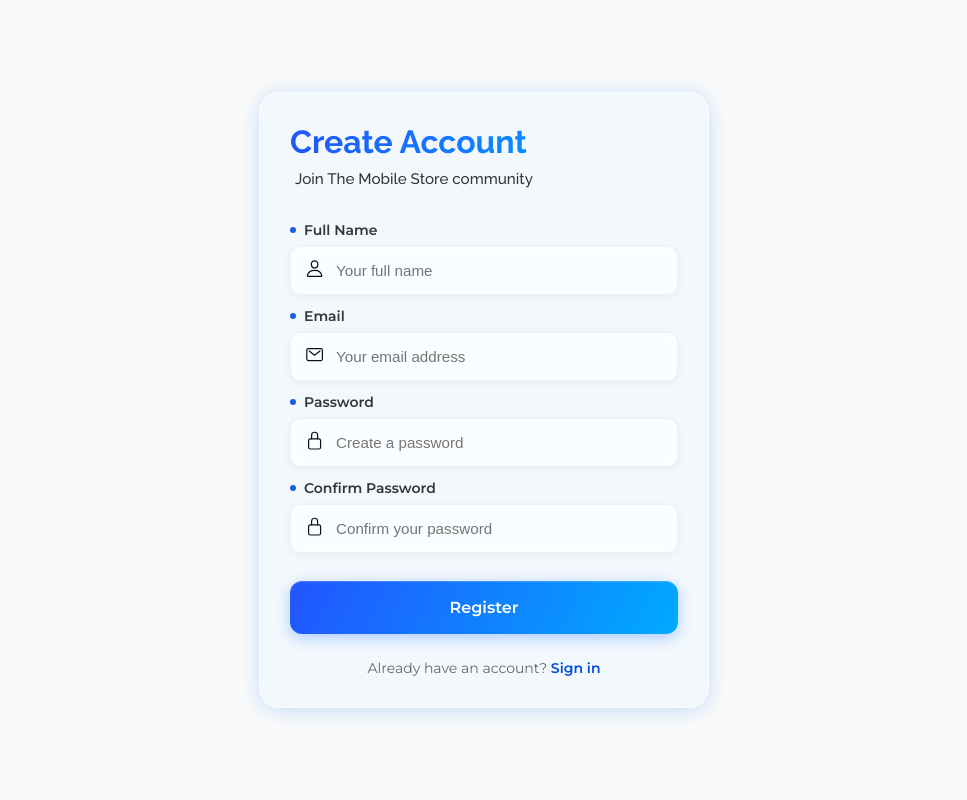
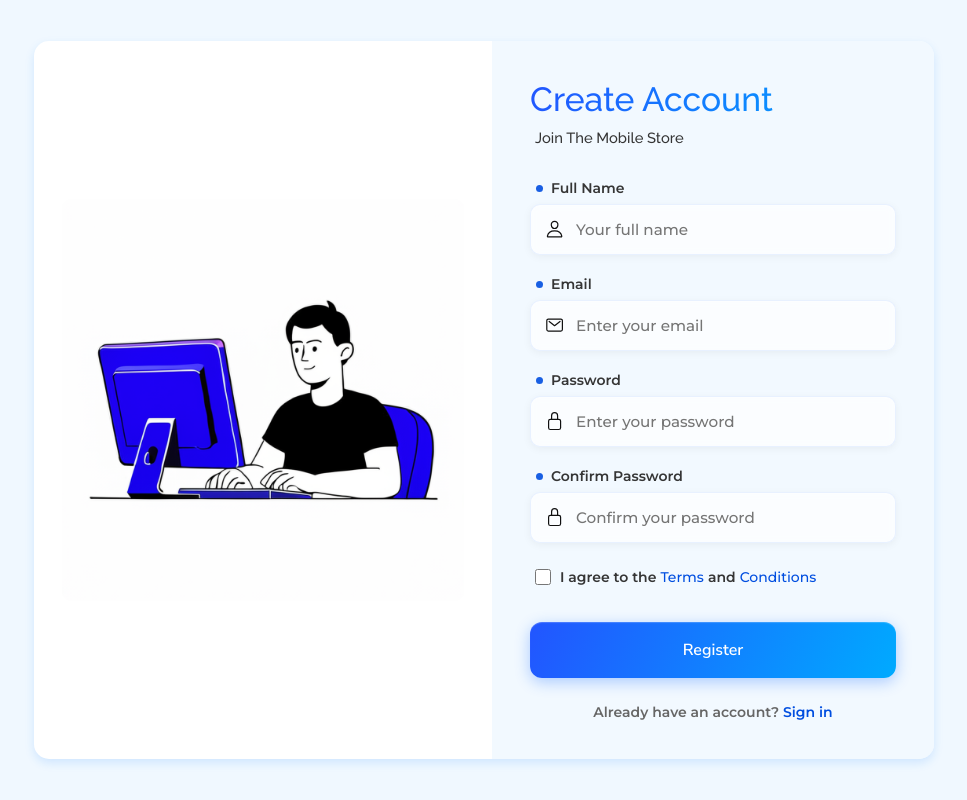
Before and after one commit to YashGajjar-19/The-Mobile-Store, a PHP site: page /user/register.html in a window 1280 px wide. Shown: the whole page, without its empty margins (156-1123 px from the left). Run offline with PHP 8.4, Linux system fonts and the light colour scheme.

Commit message:
UI Improvements

```diff
--- a/assets/css/base/_reset.css
+++ b/assets/css/base/_reset.css
@@ -1,7 +1,7 @@
 /* Browser reset/normalize */
 
 /* Font Imports */
-@import url('https://fonts.googleapis.com/css2?family=Comfortaa:wght@300..700&family=Montserrat:ital,wght@0,100..900;1,100..900&family=Poppins:ital,wght@0,100;0,200;0,300;0,400;0,500;0,600;0,700;0,800;0,900;1,100;1,200;1,300;1,400;1,500;1,600;1,700;1,800;1,900&family=Raleway:ital,wght@0,100..900;1,100..900&display=swap');
+@import url('https://fonts.googleapis.com/css2?family=Montserrat:ital,wght@0,100..900;1,100..900&family=Nunito+Sans:ital,opsz,wght@0,6..12,200..1000;1,6..12,200..1000&family=Quicksand:wght@300..700&family=Raleway:ital,wght@0,100..900;1,100..900&display=swap');
 
 /* Base Styles */
 * {
@@ -12,6 +12,7 @@
 
 html,
 body {
-    font-family: 'Poppins', 'Comfortaa', 'Montserrat', 'Raleway' sans-serif;
+    font-family: 'Raleway', 'Quicksand', 'Montserrat', 'Nunito Sans', sans-serif;
     background-color: var(--body);
+    scroll-behavior: smooth;
 }
--- a/assets/css/base/_typography.css
+++ b/assets/css/base/_typography.css
@@ -7,7 +7,8 @@
 }
 
 .form-header h2 {
-  font-size: 2rem;
+  font-family: var(--heading);
+  font-size: 2.1rem;
   color: var(--glass);
   margin-bottom: 10px;
   background: var(--gradient);
@@ -18,7 +19,7 @@
 
 .form-header p {
   color: var(--dark);
-  font-size: 0.95rem;
+  font-size: 0.92rem;
   margin-left: 5px;
   margin-bottom: 10px;
 }
--- a/assets/css/base/_variables.css
+++ b/assets/css/base/_variables.css
@@ -4,8 +4,8 @@
     --blue: #004EE0;
     --darkblue: #042E7B;
     --lightblue: #1883FF;
-    --background: rgba(233, 245, 255, 0.450);
-    --body: #FAFAFA;
+    --background: rgba(231, 244, 255, 0.555);
+    --body: #f0f8ff;
     --green: #079844;
     --yellow: #F3CF31;
     --red: #F62F32;
@@ -33,8 +33,8 @@
 
     /* Fonts */
     --heading: 'Raleway', sans-serif;
-    --paragraph: 'Poppins', sans-serif;
-    --prize: 'Montserrat', sans-serif;
+    --paragraph: 'Montserrat', sans-serif;
+    --prize: 'Nunito Sans', sans-serif;
 
     /* Font Size */
     --heading-sz: 35px;
--- a/assets/css/components/_button.css
+++ b/assets/css/components/_button.css
@@ -71,7 +71,7 @@
 /* Wishlist Button */
 .wishlist-btn {
   position: absolute;
-  top: 8px;
+  top: 11px;
   right: 12px;
   background: transparent;
   border-radius: 50%;
--- a/assets/css/components/_cards.css
+++ b/assets/css/components/_cards.css
@@ -1,15 +1,11 @@
 /* Form Cards */
 .form-card {
+  font-family: 'Lexend', sans-serif;
   width: 100%;
   max-width: 450px;
-  padding: 30px;
+  padding: 18px;
   border-radius: 20px;
   z-index: 1;
-  background: var(--background);
-  border: 1px solid rgba(255, 255, 255, 0.4);
-  box-shadow: var(--light-shadow);
-  backdrop-filter: blur(16px) saturate(180%);
-  -webkit-backdrop-filter: blur(16px) saturate(180%);
   transform-style: preserve-3d;
   transition: all 0.5s cubic-bezier(0.175, 0.885, 0.32, 1.275);
   position: relative;
--- a/assets/css/components/_forms.css
+++ b/assets/css/components/_forms.css
@@ -24,9 +24,51 @@
     z-index: 0;
 }
 
+/* New styles for the two-column wrapper */
+.form-wrapper {
+    display: flex;
+    background: #fff;
+    border-radius: 15px;
+    overflow: hidden;
+    box-shadow: var(--shadow);
+    max-width: 900px;
+    width: 90%;
+    z-index: 1;
+    transition: all 0.5s ease;
+}
+
+.form-wrapper:hover {
+    box-shadow: var(--dark-shadow);
+}
+
+.form-image-column {
+    flex: 1;
+    display: flex;
+    justify-content: center;
+    align-items: center;
+    background: linear-gradient(135deg, var(--blue), var(--secondary));
+    padding: 28px;
+}
+
+.form-image-column .login-image {
+    max-width: 100%;
+    height: auto;
+    border-radius: 10px;
+    object-fit: cover;
+}
+
+.form-content-column {
+    background: var(--background);
+    flex: 1;
+    padding: 20px;
+    display: flex;
+    flex-direction: column;
+    justify-content: center;
+}
+
 /* Form Labels */
 .form-label {
-    font-family: var(--prize);
+    font-family: var(--paragraph);
     font-weight: 600;
     font-size: 14px;
     color: var(--dark);
@@ -41,42 +83,28 @@
 .form-label::before {
     content: '';
     display: inline-block;
-    width: 6px;
-    height: 6px;
+    margin-left: 6px;
+    width: 7px;
+    height: 7px;
+    border-radius: 50%;
     background: var(--blue);
-    border-radius: 50%;
     opacity: 0.9;
-}
-
-.form-label::after {
-    content: '';
-    position: absolute;
-    bottom: -2px;
-    left: 0;
-    width: 0;
-    height: 2px;
-    background: var(--gradient);
-    transition: width 0.3s ease;
-}
-
-.form-label.required::after {
-    content: '*';
-    color: var(--red);
-    margin-left: 0.25rem;
-    font-size: 0.85em;
 }
 
 /* Inputs */
 .form-input {
-    font-family: 'Poppins', sans-serif;
+    font-family: var(--paragraph);
+    font-weight: 500;
     position: relative;
-    margin-bottom: 12px;
+    margin-bottom: 10px;
 }
 
 .form-input ion-icon {
     position: absolute;
     left: 15px;
-    top: 26%;
+    top: 45%;
+    transform: translateY(-60%);
+    line-height: 1;
     color: var(--darkest);
     font-size: 1.2rem;
     z-index: 1;
@@ -86,6 +114,7 @@
 .form-input input {
     width: 100%;
     padding: 15px 15px 15px 45px;
+    /* Keep padding to make space for the icon */
     border: 1px solid var(--glass);
     border-radius: 10px;
     font-size: 0.95rem;
@@ -105,8 +134,8 @@
     outline: none;
 }
 
-.form-input input:focus+ion-icon {
-    color: var(--blue);
+.form-input:focus-within ion-icon {
+    color: var(--dark);
 }
 
 .password-input {
@@ -128,17 +157,22 @@
 }
 
 /* Form options styling in Login Form */
-.form-options {
+.form-terms {
     display: flex;
     justify-content: space-between;
     align-items: center;
+    font-family: var(--paragraph);
+    font-weight: 600;
     font-size: 14px;
-    margin-top: 12px;
-    margin-bottom: 15px;
+    margin-top: 15px;
+    margin-left: 5px;
+    margin-bottom: 20px;
+    display: flex;
+    justify-content: space-between;
+    align-items: center;
 }
 
 .remember-me {
-    font-family: 'Montserrat', sans-serif;
     display: flex;
     align-items: center;
     gap: 0.5rem;
@@ -148,12 +182,13 @@
 }
 
 .forgot-password {
-    font-family: 'Montserrat', sans-serif;
+    font-family: var(--paragraph);
     color: var(--blue);
     text-decoration: none;
     font-weight: 500;
     transition: all 0.2s ease;
     margin-top: 15px;
+    margin-right: 7px;
     margin-bottom: 5px;
 }
 
@@ -163,7 +198,8 @@
 }
 
 .form-footer {
-    font-family: 'Montserrat', sans-serif;
+    font-family: var(--paragraph);
+    font-weight: 600;
     text-align: center;
     margin-top: 25px;
     font-size: 14px;
@@ -183,13 +219,24 @@
 }
 
 /* Terms checkbox styling in Register Form */
-.form-terms {
-    font-size: 14px;
-    font-family: 'Montserrat', sans-serif;
+.form-terms label {
+    display: flex;
+    align-items: center;
+    gap: 0.25rem;
+    color: var(--dark);
+    cursor: pointer;
+}
+
+.form-terms input[type="checkbox"] {
+    width: 16px;
+    height: 16px;
+    margin-right: 5px;
+    accent-color: var(--blue);
 }
 
 .form-terms a {
-    font-family: 'Montserrat', sans-serif;
+    font-family: var(--paragraph);
+    font-weight: 600;
     display: inline-block;
     color: var(--blue);
     text-decoration: none;
--- a/assets/css/layout/_header.css
+++ b/assets/css/layout/_header.css
@@ -1,4 +1,9 @@
 /* HEADER STYLES */
+.header-container {
+    width: auto;
+    min-height: 90px;
+}
+
 .header {
     position: fixed;
     top: 20px;
@@ -53,7 +58,7 @@
 /* Nav icons */
 .navbar {
     display: flex;
-    gap: 14px;
+    gap: 18px;
 }
 
 .nav-icon {
--- a/user/register.html
+++ b/user/register.html
@@ -2,31 +2,39 @@
 <html lang="en">
 
 <head>
-    <meta charset="UTF-8">
-    <meta name="viewport" content="width=device-width, initial-scale=1.0">
+  <meta charset="UTF-8" />
+  <meta name="viewport" content="width=device-width, initial-scale=1.0" />
   <title>Document</title>
   <!-- Icons -->
   <script type="module" src="https://unpkg.com/ionicons@7.1.0/dist/ionicons/ionicons.esm.js"></script>
   <script nomodule src="https://unpkg.com/ionicons@7.1.0/dist/ionicons/ionicons.js"></script>
 
   <!-- CSS -->
-    <link rel="stylesheet" href="../assets/css/main.css">
+  <link rel="stylesheet" href="../assets/css/main.css" />
 </head>
 
 <body>
   <div class="form-container">
+    <div class="form-wrapper">
+      <div class="form-image-column">
+        <img src="../assets/2.png" alt="Register Image" class="login-image">
+      </div>
+      <div class="form-content-column">
+        <!-- Registration Form Card -->
         <div class="form-card">
           <div class="form-header">
-                <h2>Create Account</h2>
-                <p>Join The Mobile Store community</p>
+            <h2 class="form-header">Create Account</h2>
+            <p class="form-header">Join The Mobile Store</p>
           </div>
 
+          <!-- Registration Form -->
           <form method="POST" class="auth-form">
             <div class="form-group">
               <label for="fullname" class="form-label">Full Name</label>
               <div class="form-input">
                 <ion-icon name="person-outline"></ion-icon>
-                        <input type="text" id="fullname" name="fullname" required placeholder="Your full name">
+                <input type="text" id="fullname" name="fullname" required class="form-input"
+                  placeholder="Your full name" />
               </div>
             </div>
 
@@ -34,7 +42,8 @@
               <label for="email" class="form-label">Email</label>
               <div class="form-input">
                 <ion-icon name="mail-outline"></ion-icon>
-                        <input type="email" id="email" name="email" required placeholder="Your email address">
+                <input type="email" id="email" name="email" class="form-input" placeholder="Enter your email"
+                  required />
               </div>
             </div>
 
@@ -42,7 +51,8 @@
               <label for="password" class="form-label">Password</label>
               <div class="form-input">
                 <ion-icon name="lock-closed-outline"></ion-icon>
-                        <input type="password" id="password" name="password" required placeholder="Create a password">
+                <input type="password" id="password" name="password" class="form-input"
+                  placeholder="Enter your password" required />
               </div>
             </div>
 
@@ -50,8 +60,16 @@
               <label for="confirm_password" class="form-label">Confirm Password</label>
               <div class="form-input">
                 <ion-icon name="lock-closed-outline"></ion-icon>
-                        <input type="password" id="confirm_password" name="confirm_password" required placeholder="Confirm your password">
+                <input type="password" id="confirm_password" name="confirm_password" required class="form-input"
+                  placeholder="Confirm your password" />
               </div>
+            </div>
+
+            <div class="form-terms">
+              <label>
+                <input type="checkbox" name="terms" required /> I agree to the
+                <a href="#">Terms</a> and <a href="#"> Conditions </a>
+              </label>
             </div>
 
             <button type="submit" class="button">Register</button>
@@ -62,6 +80,8 @@
           </div>
         </div>
       </div>
+    </div>
+  </div>
 </body>
 
 </html>
```
Also changed, not shown: other parts of assets/css/base/_typography.css (+101 -16 lines), other parts of assets/css/components/_cards.css (+0 -37 lines), assets/css/base/_responsive.css (+7 -0 lines), assets/css/layout/_footer.css (+4 -63 lines), assets/css/layout/_home.css (+66 -5 lines), index.html (+34 -11 lines), user/login.html (+14 -6 lines), assets/1.png (added), assets/2.png (added), assets/3.png (added), assets/fonts/GoogleSans-Bold.ttf (added), assets/fonts/GoogleSans-Medium.ttf (added), assets/fonts/GoogleSans-Regular.ttf (added), assets/js/main.js (added). Lines whose indentation alone changed are shown as unchanged.
